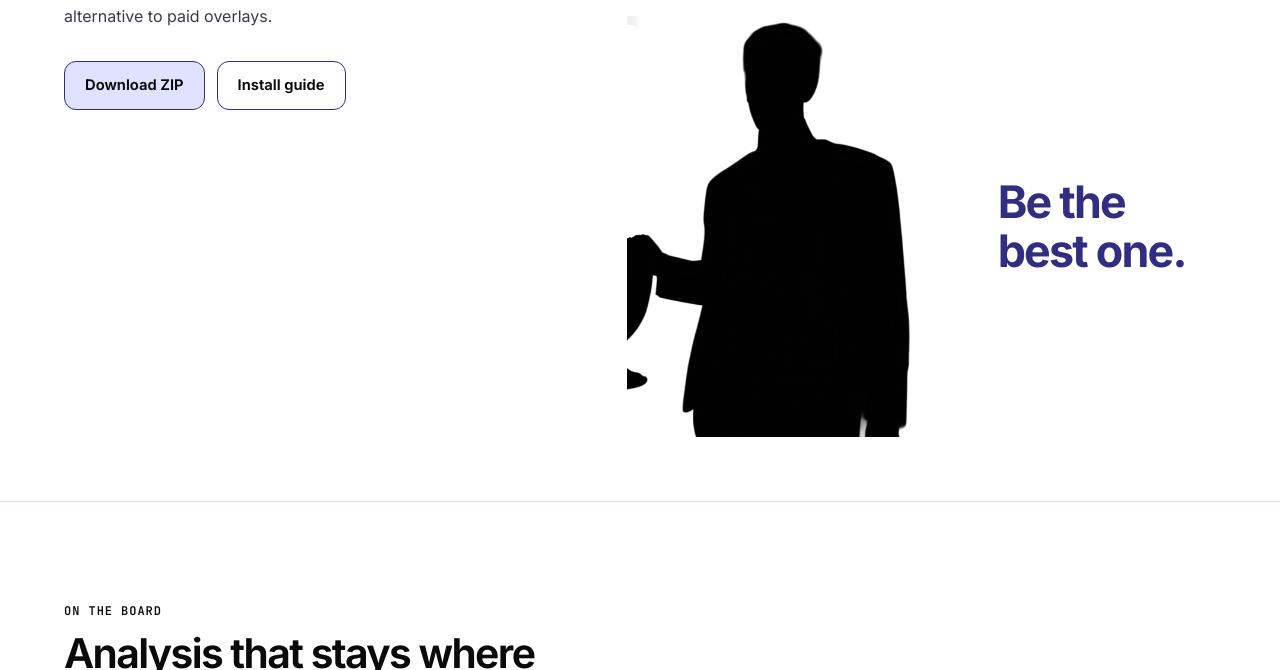
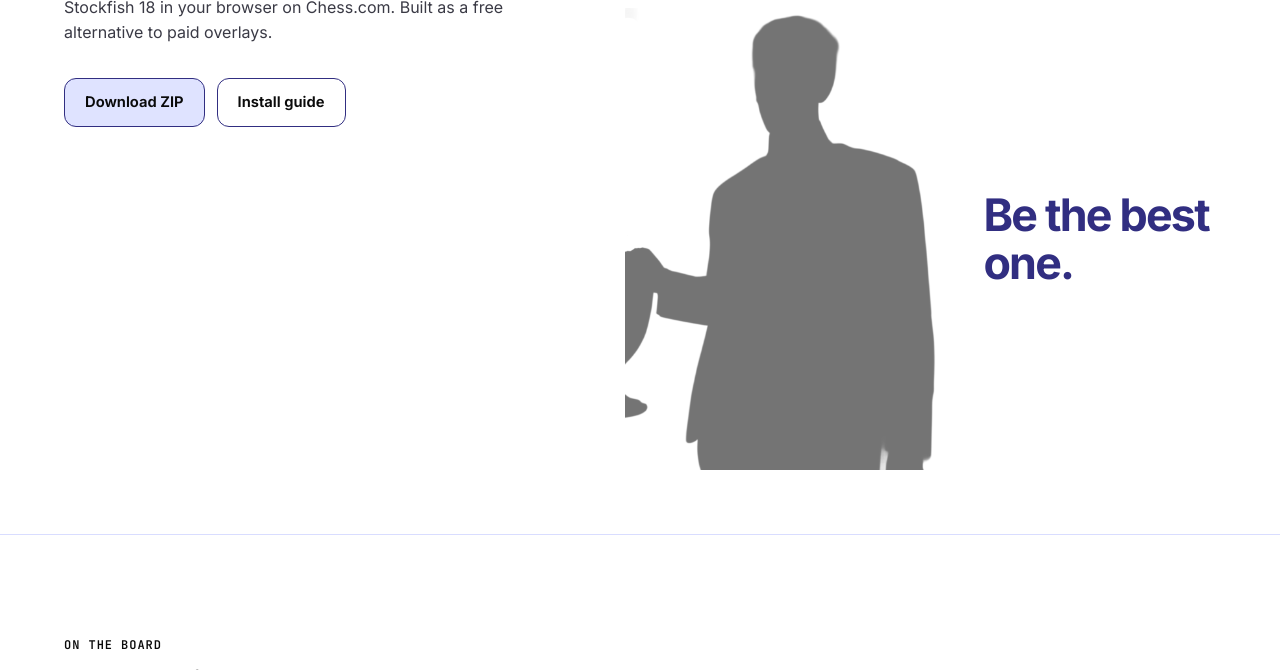
Before and after one commit to darkymark5511-png/mate-ai, a plain HTML site: page index.html in a window 1280 px wide. Shown: the part 734-1404 px from the top of the page. Drawn offline with Linux system fonts and the light colour scheme.

Commit message:
Update styles.css

```diff
--- a/styles.css
+++ b/styles.css
@@ -135,16 +135,21 @@ img { max-width: 100%; display: block; }
   display: flex;
   flex-direction: row;
   align-items: center;
-  gap: clamp(20px, 4vw, 48px);
-  padding: 8px 2px 0;
+  justify-content: flex-start;
+  gap: 4px;
+  padding: 0;
+  margin: 0;
+  width: 100%;
+  background: transparent;
   overflow: visible;
-  width: 100%;
 }
 .fischer-sil {
-  width: clamp(260px, 32vw, 380px);
-  max-width: 55%;
+  width: clamp(300px, 40vw, 480px);
+  max-width: 60%;
   height: auto;
   flex-shrink: 0;
+  background: transparent;
+  opacity: 0.55;
   filter: brightness(0);
   mix-blend-mode: multiply;
 }
@@ -153,7 +158,8 @@ img { max-width: 100%; display: block; }
   font: 700 clamp(1.8rem, 3.6vw, 2.8rem)/1.08 var(--font);
   letter-spacing: -0.04em;
   color: var(--indigo);
-  max-width: 10ch;
+  max-width: 9ch;
+  white-space: normal;
 }
 /* === END FISCHER === */
 
@@ -262,7 +268,7 @@ img { max-width: 100%; display: block; }
   .feature-grid { grid-template-columns: 1fr; }
   .feature:not(:nth-child(3n+1)) { padding-left: 0; border-left: 0; }
   .footer-inner { grid-template-columns: 1fr; }
-  .fischer-sil { width: clamp(180px, 50vw, 260px); }
+  .fischer-sil { width: clamp(240px, 62vw, 340px); max-width: 65%; }
   .fischer-line { font-size: clamp(1.5rem, 6vw, 2rem); }
 }
 @media (max-width: 480px) {
@@ -270,5 +276,5 @@ img { max-width: 100%; display: block; }
   .tabs button { flex: 1; }
   .tc-actions { grid-template-columns: 1fr; }
   .step { grid-template-columns: 40px 1fr; }
-  .fischer-sil { width: 170px; }
+  .fischer-sil { width: clamp(220px, 66vw, 280px); }
 }
```
